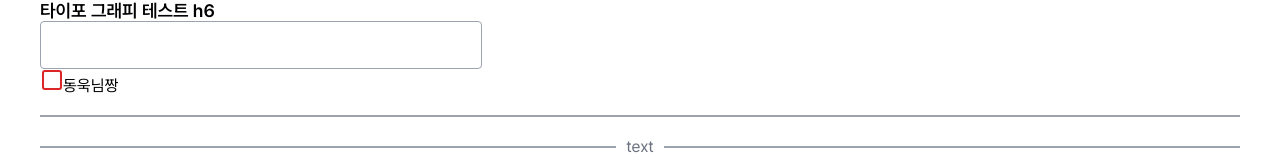
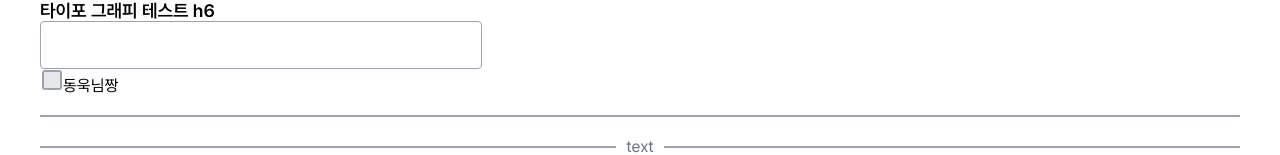
Before and after one commit to For-MZ/formz-fe, a Next.js app: page / in a window 1280 px wide. Shown: the part 274-429 px from the top of the page. Built offline with nearby package versions, Linux system fonts and the light colour scheme; a web font is replaced by a local one.

Commit message:
Design: signup CSS 수정

```diff
--- a/src/app/page.tsx
+++ b/src/app/page.tsx
@@ -13,7 +13,7 @@ export default function Home() {
       <h5>타이포 그래피 테스트 h5</h5>
       <h6>타이포 그래피 테스트 h6</h6>
       <TextFiled />
-      <Checkbox isNotValid />
+      <Checkbox isDisable />
       <Divider style="none" />
       <Divider text="text" style="text" />
       <Toast message="Description" color="green" />
```
